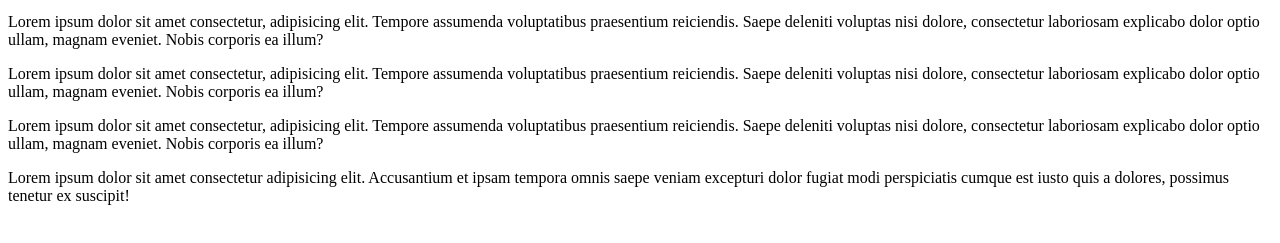
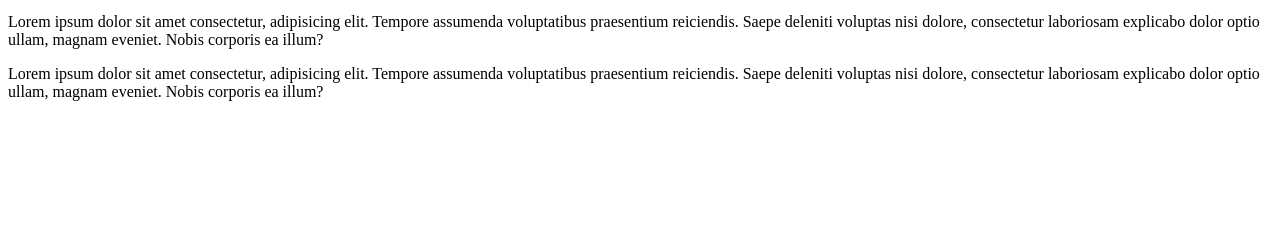
Before and after one commit to nipsi-1945/buat-hello-world, a plain HTML site: page index.html in a window 1280 px wide. Shown: the part 119-362 px from the top of the page. Drawn offline with Linux system fonts and the light colour scheme.

Commit message:
hapus 1 paragraf

```diff
--- a/index.html
+++ b/index.html
@@ -10,7 +10,5 @@
     <p>Lorem ipsum dolor sit amet consectetur, adipisicing elit. Tempore assumenda voluptatibus praesentium reiciendis. Saepe deleniti voluptas nisi dolore, consectetur laboriosam explicabo dolor optio ullam, magnam eveniet. Nobis corporis ea illum?</p>
     <p>Lorem ipsum dolor sit amet consectetur, adipisicing elit. Tempore assumenda voluptatibus praesentium reiciendis. Saepe deleniti voluptas nisi dolore, consectetur laboriosam explicabo dolor optio ullam, magnam eveniet. Nobis corporis ea illum?</p>
     <p>Lorem ipsum dolor sit amet consectetur, adipisicing elit. Tempore assumenda voluptatibus praesentium reiciendis. Saepe deleniti voluptas nisi dolore, consectetur laboriosam explicabo dolor optio ullam, magnam eveniet. Nobis corporis ea illum?</p>
-    <p>Lorem ipsum dolor sit amet consectetur, adipisicing elit. Tempore assumenda voluptatibus praesentium reiciendis. Saepe deleniti voluptas nisi dolore, consectetur laboriosam explicabo dolor optio ullam, magnam eveniet. Nobis corporis ea illum?</p>
-    <p>Lorem ipsum dolor sit amet consectetur adipisicing elit. Accusantium et ipsam tempora omnis saepe veniam excepturi dolor fugiat modi perspiciatis cumque est iusto quis a dolores, possimus tenetur ex suscipit!</p>
 </body>
 </html>
```
